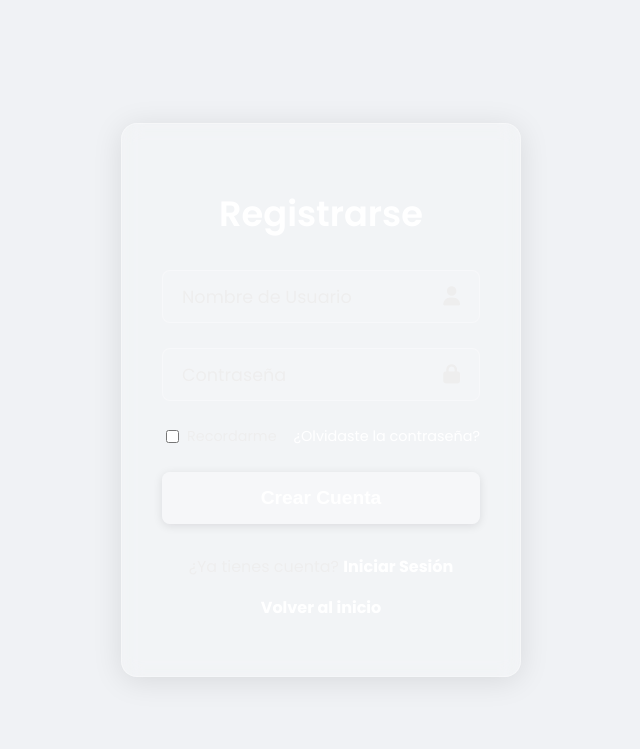
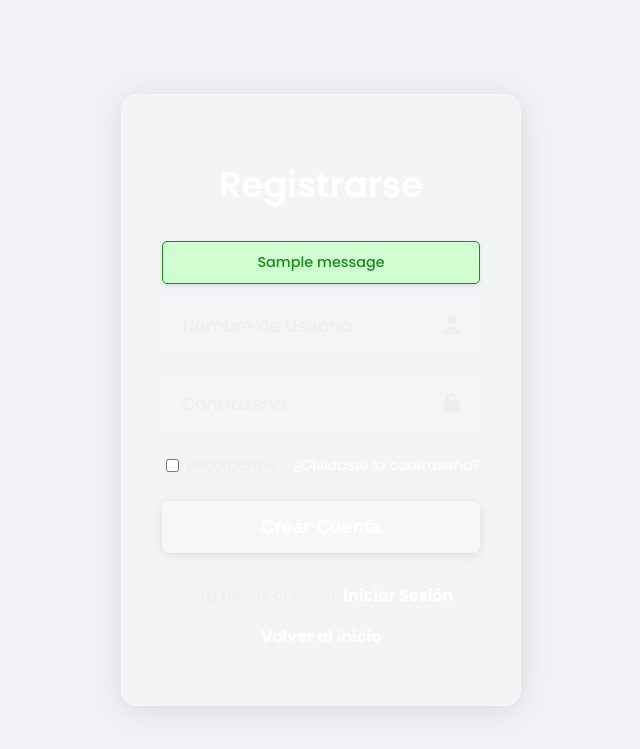
Before and after one commit to HibridosGAA/COARConnection, a Flask app: page / in a window 1280 px wide. Shown: the top 749 px of the page, without its empty margins (319-959 px from the left). Run offline with Flask 3, Linux system fonts and the light colour scheme; tables that the repository leaves empty hold one stand-in row (values such as "Sample post"); one stand-in notice (Sample message) is shown.

```diff
--- a/app.py
+++ b/app.py
@@ -1,9 +1,15 @@
-from flask import Flask, render_template, request, redirect, url_for
+from flask import Flask, render_template, request, redirect, url_for, flash # Importado 'flash'
 from flask_sqlalchemy import SQLAlchemy
 from werkzeug.security import generate_password_hash, check_password_hash
 
 # Inicialización de la aplicación
 app = Flask(__name__)
+
+# ----------------------------------------
+# CONFIGURACIÓN ADICIONAL NECESARIA PARA 'flash'
+# ----------------------------------------
+# CLAVE SECRETA NECESARIA PARA USAR SESSIONS/FLASH
+app.config['SECRET_KEY'] = 'una_clave_secreta_fuerte_aqui'
 
 # ----------------------------------------
 # CONFIGURACIÓN DE LA BASE DE DATOS
@@ -47,7 +53,6 @@ with app.app_context():
 # 1. Ruta principal (página de inicio)
 @app.route('/')
 def home():
-    # *** CAMBIO REALIZADO AQUÍ ***
     # Ahora la ruta principal muestra el formulario de login/registro (login.html).
     return render_template('login.html')
 
@@ -61,12 +66,14 @@ def register():
 
         # Manejo básico de errores: campos vacíos
         if not username or not password:
-            return "Error: Nombre de usuario o contraseña no pueden estar vacíos."
+            flash("Error: Nombre de usuario o contraseña no pueden estar vacíos.", 'error')
+            return redirect(url_for('register'))
 
         # 2. Verificar si el usuario ya existe
         if User.query.filter_by(username=username).first():
-            # Devuelve un mensaje simple. En un app real, usarías 'flash' para mensajes
-            return "El nombre de usuario ya existe. <a href='/register'>Inténtalo de nuevo</a>"
+            # Muestra el mensaje flash de error
+            flash('El nombre de usuario ya existe. Inténtalo de nuevo', 'error')
+            return redirect(url_for('register')) # Redirige al GET para mostrar el mensaje
 
         # 3. Crear el nuevo usuario y cifrar la contraseña
         new_user = User(username=username)
@@ -76,8 +83,10 @@ def register():
         db.session.add(new_user)
         db.session.commit()
 
-        # 5. Redirigir a la página principal después del registro exitoso
-        # NOTA: Después de un registro exitoso, ahora redirigirá al login (home).
+        # Opcional: Mostrar mensaje de éxito
+        flash('¡Cuenta creada con éxito! Por favor, inicia sesión.', 'success')
+
+        # 5. Redirigir a la página principal (que ahora es el login)
         return redirect(url_for('home'))
 
     # Si es un método GET (acceso directo a /register), sigue mostrando el formulario
--- a/static/style.css
+++ b/static/style.css
@@ -1,68 +1,74 @@
 /* Estilos generales del cuerpo */
 body {
-    font-family: 'Poppins', sans-serif; /* Puedes añadir esta fuente si la importas de Google Fonts */
-    background-color: #f0f2f5; /* Fondo blanco/gris claro para empezar */
+    font-family: 'Poppins', sans-serif;
+    background-color: #f0f2f5;
     display: flex;
     justify-content: center;
     align-items: center;
     min-height: 100vh;
     margin: 0;
-    overflow: hidden; /* Para evitar scroll si hay elementos fuera */
+    overflow: hidden;
 }
 
 /* Contenedor principal del formulario con efecto glassmorphism */
 .glass-container {
     background: rgba(255, 255, 255, 0.15); /* Fondo blanco semitransparente */
     border-radius: 16px;
-    box-shadow: 0 4px 30px rgba(0, 0, 0, 0.1); /* Sombra sutil */
-    backdrop-filter: blur(10px); /* El efecto de desenfoque de cristal */
-    -webkit-backdrop-filter: blur(10px); /* Para compatibilidad con Safari */
-    border: 1px solid rgba(255, 255, 255, 0.3); /* Borde claro */
+    box-shadow: 0 4px 30px rgba(0, 0, 0, 0.1);
+    backdrop-filter: blur(10px);
+    -webkit-backdrop-filter: blur(10px);
+    border: 1px solid rgba(255, 255, 255, 0.3);
     padding: 40px;
     width: 100%;
-    max-width: 400px; /* Ancho máximo para el formulario */
-    box-sizing: border-box; /* Incluye padding en el ancho */
-    color: #fff; /* Color del texto dentro del contenedor de cristal */
+    max-width: 400px;
+    box-sizing: border-box;
+    color: #fff;
     position: relative;
-    z-index: 1; /* Para que esté por encima de posibles fondos futuros */
+    z-index: 1;
 }
 
 /* Título (Login/Registro) */
 h1 {
     text-align: center;
     margin-bottom: 30px;
-    color: #fff; /* Blanco */
+    color: #fff;
     font-size: 2.2em;
     font-weight: 600;
 }
 
-/* Grupo de entrada (input + icono) */
+/* Grupo de entrada (input + label + icono) */
 .input-group {
     position: relative;
     margin-bottom: 25px;
 }
 
 .input-group label {
-    position: absolute; /* Posiciona el placeholder */
+    position: absolute;
     top: 50%;
     left: 20px;
     transform: translateY(-50%);
     color: #eee;
-    pointer-events: none; /* Ignora clics */
+    pointer-events: none;
     transition: 0.3s ease all;
     font-size: 1.1em;
 }
 
 .input-group input {
     width: 100%;
-    padding: 15px 50px 15px 20px; /* Más padding a la derecha para el icono */
-    background: rgba(255, 255, 255, 0.1); /* Fondo del input semitransparente */
+    padding: 15px 50px 15px 20px;
+    background: rgba(255, 255, 255, 0.1);
     border: 1px solid rgba(255, 255, 255, 0.3);
     border-radius: 8px;
     outline: none;
-    color: #fff; /* Texto del input blanco */
+    color: #fff;
     font-size: 1.1em;
     box-sizing: border-box;
+    transition: background 0.3s; /* Transición para el hover */
+}
+
+/* 1. EFECTO HOVER EN INPUT (MÁS GRIS) */
+.input-group input:hover {
+    background: rgba(255, 255, 255, 0.25); /* Se vuelve más gris/opaco */
 }
 
 /* Estilo del input cuando está enfocado o con contenido */
@@ -73,16 +79,16 @@ h1 {
 
 .input-group input:focus + label,
 .input-group input:not(:placeholder-shown) + label {
-    top: 5px; /* Mueve el label hacia arriba */
+    top: 5px;
     left: 15px;
     font-size: 0.8em;
     color: #ccc;
-    background-color: rgba(255, 255, 255, 0.05); /* Un pequeño fondo para que se vea mejor */
+    background-color: rgba(255, 255, 255, 0.05);
     padding: 0 5px;
     border-radius: 3px;
 }
 
-/* Iconos de input (necesitarás Font Awesome o similar) */
+/* Iconos de input */
 .input-group .icon {
     position: absolute;
     right: 20px;
@@ -109,7 +115,7 @@ h1 {
 
 .options input[type="checkbox"] {
     margin-right: 8px;
-    accent-color: #fff; /* Color del checkbox */
+    accent-color: #fff;
 }
 
 .options a {
@@ -126,19 +132,24 @@ h1 {
 button[type="submit"] {
     width: 100%;
     padding: 15px;
-    background-color: rgba(255, 255, 255, 0.3); /* Botón semitransparente */
+    background-color: rgba(255, 255, 255, 0.3);
     color: #fff;
     border: none;
     border-radius: 8px;
     cursor: pointer;
     font-size: 1.2em;
     font-weight: 600;
-    transition: background-color 0.3s ease;
+    transition: background-color 0.3s ease, transform 0.1s; /* Agregada transición para transform */
     box-shadow: 0 2px 10px rgba(0, 0, 0, 0.1);
 }
 
 button[type="submit"]:hover {
-    background-color: rgba(255, 255, 255, 0.5); /* Más opaco al pasar el ratón */
+    background-color: rgba(255, 255, 255, 0.5);
+}
+
+/* 2. EFECTO DE ESCALADO AL PRESIONAR EL BOTÓN */
+button[type="submit"]:active {
+    transform: scale(0.98); /* Disminuye el tamaño ligeramente al hacer clic */
 }
 
 /* Texto "¿No tienes cuenta? Registrar" */
@@ -160,6 +171,26 @@ button[type="submit"]:hover {
     text-decoration: underline;
 }
 
-/* PARA ICONOS (si los quieres usar) */
-/* Si usas Font Awesome, añade esta importación en tu HTML */
-/* @import url('https://cdnjs.cloudflare.com/ajax/libs/font-awesome/6.5.1/css/all.min.css'); */
+/* 3. ESTILO PARA MENSAJES FLASH (ERROR/ÉXITO) */
+.flash-message {
+    padding: 10px;
+    margin-bottom: 15px;
+    border-radius: 5px;
+    text-align: center;
+    font-size: 0.9em;
+    font-weight: 500;
+    opacity: 0.9;
+    box-shadow: 0 2px 4px rgba(0, 0, 0, 0.1);
+}
+
+.flash-error {
+    background-color: #ffcccc; /* Fondo rojo muy claro */
+    color: #cc0000; /* Texto rojo oscuro */
+    border: 1px solid #cc0000;
+}
+
+.flash-success {
+    background-color: #ccffcc; /* Fondo verde muy claro */
+    color: #008000; /* Texto verde oscuro */
+    border: 1px solid #008000;
+}
--- a/templates/login.html
+++ b/templates/login.html
@@ -15,15 +15,28 @@
 
         <form method="POST" action="{{ url_for('register') }}">
 
+            {# BLOQUE PARA MOSTRAR MENSAJES FLASH (ERRORES/ÉXITO) #}
+            {% with messages = get_flashed_messages(with_categories=true) %}
+                {% if messages %}
+                    {% for category, message in messages %}
+                        <div class="flash-message flash-{{ category }}">
+                            {{ message }}
+                        </div>
+                    {% endfor %}
+                {% endif %}
+            {% endwith %}
+
             <div class="input-group">
                 <input type="text" id="username" name="username" placeholder=" " required>
                 <label for="username">Nombre de Usuario</label>
-                <i class="fas fa-user icon"></i> </div>
+                <i class="fas fa-user icon"></i>
+            </div>
 
             <div class="input-group">
                 <input type="password" id="password" name="password" placeholder=" " required>
                 <label for="password">Contraseña</label>
-                <i class="fas fa-lock icon"></i> </div>
+                <i class="fas fa-lock icon"></i>
+            </div>
 
             <div class="options">
                 <label>
```
